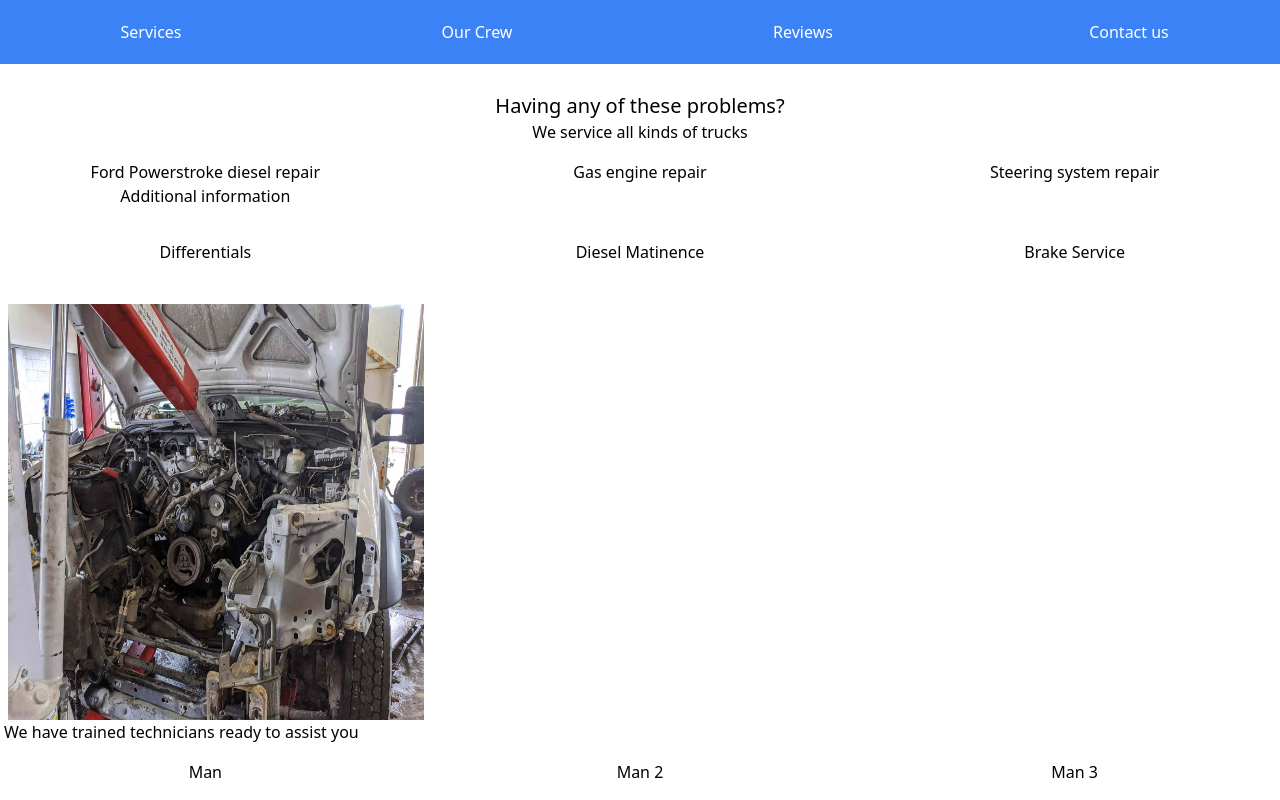
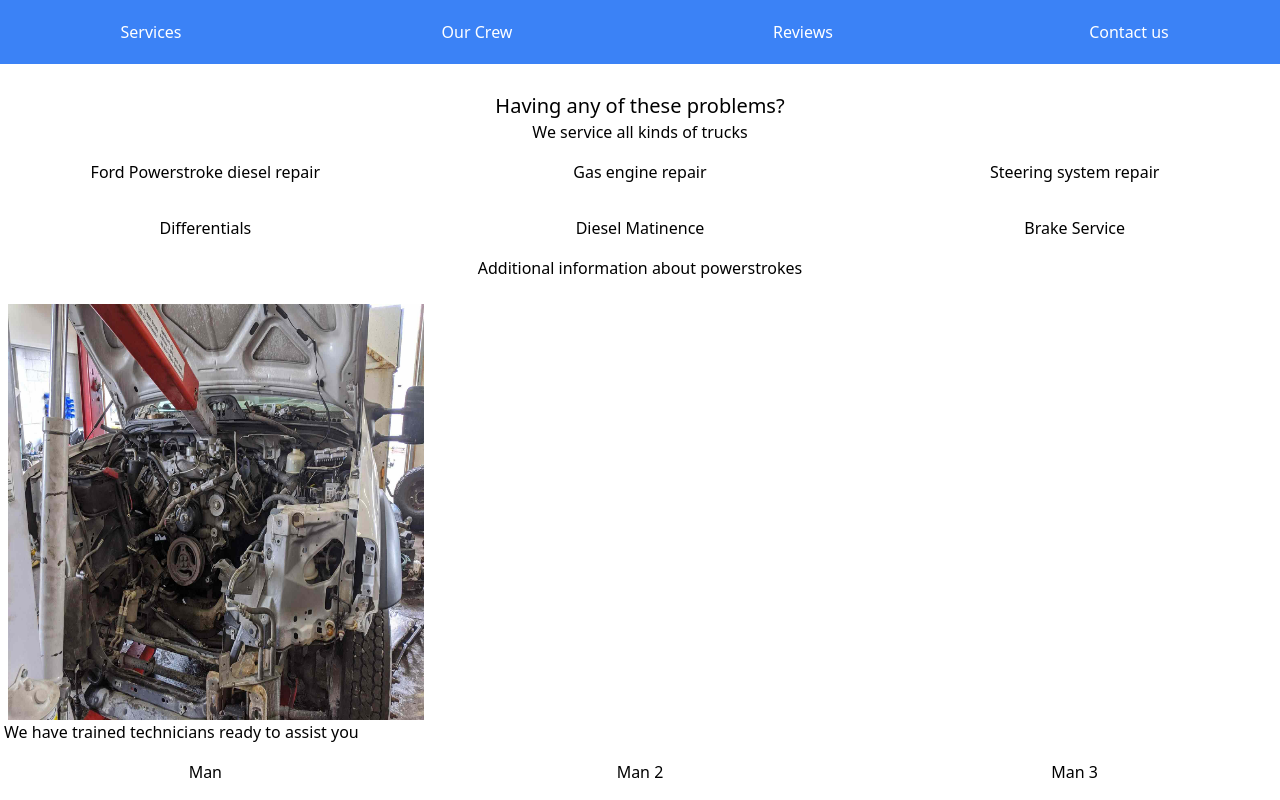
Before and after one commit to DylanBozarth/spokane-power-stroke, a Next.js app: page / in a window 1280 px wide. Both pictures are taken after a click on the element "Ford Powerstroke diesel repair". Shown: the top 800 px of the page. Built offline with nearby package versions, Linux system fonts and the light colour scheme.

Commit message:
info update

```diff
--- a/pages/components/gallery.tsx
+++ /dev/null
@@ -1,70 +0,0 @@
-import Image from "next/image";
-import { useMemo, useState, useEffect } from "react";
-import diesel1 from "../../public/carWork/dieselengine.jpg";
-import brake1 from "../../public/carWork/brake1.jpg";
-import steering1 from "../../public/carWork/steering.jpg";
-import gas1 from "../../public/carWork/gasengine.jpg";
-import diff1 from "../../public/carWork/sexyengine.jpg";
-import powerstroke1 from "../../public/carWork/truckengine.jpg";
-import { title } from "process";
-export const Gallery = (props: any) => {
-  const [catagory, setCatagory] = useState('base')
-  const [active, setActive] = useState(0)
-  let displayWork = [
-    {  image: powerstroke1, type: "powerstroke" },
-    {  image: gas1, type: "gas" },
-    {  image: steering1, type: "steering" },
-    {  image: diff1, type: "diff" },
-    {  image: diesel1, type: "diesel" },
-    {  image: brake1, type: "brake" },
-  ];
-useEffect(() => {
-
-}, [])
-  return (
-    <div>
-
-
-<div className="flex flex-wrap -mx-1 lg:-mx-4 text-center ">
-      <div className="pointer my-1 px-1 w-full md:w-1/2 lg:my-4 lg:px-4 lg:w-1/3 " onClick={() => {setActive(1), setCatagory('powerstroke')}}>
-      Ford Powerstroke diesel repair
-      <p className={active  === 1 ? 'text' : 'hidden'}>Additional information</p></div>
-      <div className="pointer my-1 px-1 w-full md:w-1/2 lg:my-4 lg:px-4 lg:w-1/3" onClick={() => {setActive(2), setCatagory('gas')}}>
-      Gas engine repair
-      <p className={active  === 2 ? 'text' : 'hidden'}>Additional information</p></div>
-      <div className="pointer my-1 px-1 w-full md:w-1/2 lg:my-4 lg:px-4 lg:w-1/3" onClick={() => {setActive(3), setCatagory('steering')}}>
-      Steering system repair
-      <p className={active  === 3 ? 'text' : 'hidden'}>Additional information</p></div>
-      <div className="pointer my-1 px-1 w-full md:w-1/2 lg:my-4 lg:px-4 lg:w-1/3" onClick={() => {setActive(4), setCatagory('diff')}}>
-     Differentials
-      <p className={active  === 4 ? 'text' : 'hidden'}>Additional information</p></div>
-      <div className="pointer my-1 px-1 w-full md:w-1/2 lg:my-4 lg:px-4 lg:w-1/3" onClick={() => {setActive(5), setCatagory('diesel')}}>
-     Diesel Matinence
-      <p className={active  === 5 ? 'text' : 'hidden'}>Additional information</p></div>
-      <div className="pointer -1 px-1 w-full md:w-1/2 lg:my-4 lg:px-4 lg:w-1/3" onClick={() => {setActive(6), setCatagory('brake')}}>
-      Brake Service
-      <p className={active  === 6 ? 'text' : 'hidden'}>Additional information</p></div>
-    </div>
-
-    <div className="flex  ">
-
-        {displayWork.filter((displayWork) => displayWork.type === catagory).map((displayWork) => (
-          <div className="w-1/3 px-1" key={title}>
-            {" "}
-            <br />
-            <Image
-              src={displayWork.image}
-              layout="responsive"
-              alt="powerstroke"
-              width="200"
-              height="200"
-              className="block h-auto w-full"
-            />
-          </div>
-        ))}
-
-    </div></div>
-  );
-};
-// photos of repairs with little tooltips
-// gallery type slideshow  Hey its responsive
--- a/pages/components/services.tsx
+++ b/pages/components/services.tsx
@@ -1,26 +1,79 @@
-import {useState} from 'react'
-export const Services = () => {
-    const [active, setActive] = useState(0)
-    return (
+import Image from "next/image";
+import { useMemo, useState, useEffect } from "react";
+import diesel1 from "../../public/carWork/dieselengine.jpg";
+import brake1 from "../../public/carWork/brake1.jpg";
+import steering1 from "../../public/carWork/steering.jpg";
+import gas1 from "../../public/carWork/gasengine.jpg";
+import diff1 from "../../public/carWork/sexyengine.jpg";
+import powerstroke1 from "../../public/carWork/truckengine.jpg";
+import sample from '../../public/carWork/sexyengine.jpg'
+import { title } from "process";
+export const Services = (props: any) => {
+  const [catagory, setCatagory] = useState('base')
+  const [active, setActive] = useState(0)
+  let displayWork = [
+    {  image: powerstroke1, type: "powerstroke" },
+    {  image: gas1, type: "gas" },
+    {  image: steering1, type: "steering" },
+    {  image: diff1, type: "diff" },
+    {  image: diesel1, type: "diesel" },
+    {  image: brake1, type: "brake" },
+    {  image: sample, type: "base" },
+    {  image: sample, type: "base" },
+    {  image: sample, type: "base" },
+  ];
+useEffect(() => {
+
+}, [])
+  return (
+    <div>
+
+
 <div className="flex flex-wrap -mx-1 lg:-mx-4 text-center ">
-      <div className="pointer my-1 px-1 w-full md:w-1/2 lg:my-4 lg:px-4 lg:w-1/3 " onClick={() => setActive(1)}>
+      <div className="pointer my-1 px-1 w-full md:w-1/2 lg:my-4 lg:px-4 lg:w-1/3 " onClick={() => {setActive(1), setCatagory('powerstroke')}}>
       Ford Powerstroke diesel repair
-      <p className={active  === 1 ? 'text' : 'hidden'}>Additional information</p></div>
-      <div className="pointer my-1 px-1 w-full md:w-1/2 lg:my-4 lg:px-4 lg:w-1/3" onClick={() => setActive(2)}>
+     </div>
+      <div className="pointer my-1 px-1 w-full md:w-1/2 lg:my-4 lg:px-4 lg:w-1/3" onClick={() => {setActive(2), setCatagory('gas')}}>
       Gas engine repair
-      <p className={active  === 2 ? 'text' : 'hidden'}>Additional information</p></div>
-      <div className="pointer my-1 px-1 w-full md:w-1/2 lg:my-4 lg:px-4 lg:w-1/3" onClick={() => setActive(3)}>
+      </div>
+      <div className="pointer my-1 px-1 w-full md:w-1/2 lg:my-4 lg:px-4 lg:w-1/3" onClick={() => {setActive(3), setCatagory('steering')}}>
+      Steering system repair
+      </div>
+      <div className="pointer my-1 px-1 w-full md:w-1/2 lg:my-4 lg:px-4 lg:w-1/3" onClick={() => {setActive(4), setCatagory('diff')}}>
+     Differentials
+     </div>
+      <div className="pointer my-1 px-1 w-full md:w-1/2 lg:my-4 lg:px-4 lg:w-1/3" onClick={() => {setActive(5), setCatagory('diesel')}}>
+     Diesel Matinence
+      </div>
+      <div className="pointer -1 px-1 w-full md:w-1/2 lg:my-4 lg:px-4 lg:w-1/3" onClick={() => {setActive(6), setCatagory('brake')}}>
       Brake Service
-      <p className={active  === 3 ? 'text' : 'hidden'}>Additional information</p></div>
-      <div className="pointer my-1 px-1 w-full md:w-1/2 lg:my-4 lg:px-4 lg:w-1/3" onClick={() => setActive(4)}>
-      Steering system repair
-      <p className={active  === 4 ? 'text' : 'hidden'}>Additional information</p></div>
-      <div className="pointer my-1 px-1 w-full md:w-1/2 lg:my-4 lg:px-4 lg:w-1/3" onClick={() => setActive(5)}>
-      Differentials
-      <p className={active  === 5 ? 'text' : 'hidden'}>Additional information</p></div>
-      <div className="pointer -1 px-1 w-full md:w-1/2 lg:my-4 lg:px-4 lg:w-1/3" onClick={() => setActive(6)}>
-      General Diesel Maintinence
-      <p className={active  === 6 ? 'text' : 'hidden'}>Additional information</p></div>
+     </div>
     </div>
-    )
-}
+    <p className={active  === 1 ? 'text-center' : 'hidden'}>Additional information about powerstrokes</p>
+    <p className={active  === 2 ? 'text-center' : 'hidden'}>Additional information about Gas engines</p>
+    <p className={active  === 3 ? 'text-center' : 'hidden'}>Additional information about Steering systems</p>
+    <p className={active  === 4 ? 'text-center' : 'hidden'}>Additional information about Differentials</p>
+    <p className={active  === 5 ? 'text-center' : 'hidden'}>Additional information about Diesel engines</p>
+    <p className={active  === 6 ? 'text-center' : 'hidden'}>Additional information about Brakes</p>
+    <div className="flex  ">
+
+        {displayWork.filter((displayWork) => displayWork.type === catagory).map((displayWork) => (
+          <div className="w-1/3 px-1" key={title}>
+            {" "}
+            <br />
+            <Image
+              src={displayWork.image}
+              layout="responsive"
+              alt="powerstroke"
+              width="200"
+              height="200"
+              className="block h-auto w-full"
+            />
+          </div>
+        ))}
+
+    </div></div>
+  );
+};
+// photos of repairs with little tooltips
+// gallery type slideshow  Hey its responsive
--- a/pages/mainpage.tsx
+++ b/pages/mainpage.tsx
@@ -1,8 +1,7 @@
 import { About } from "./components/about";
 import { Contact } from "./components/contact";
-import { Gallery } from "./components/gallery";
+import { Services } from "./components/services";
 import { Reviews } from "./components/reviews";
-import { Services } from "./components/services";
 import { useState } from "react";
 import { Navbar } from "./components/navbar";
 export const MainPage = () => {
@@ -19,7 +18,7 @@ export const MainPage = () => {
         <h1 className="text-center px-1 text-blue" id="">
           We service all kinds of trucks
         </h1>
-        <Gallery />
+        <Services />
         <h1 className="divider" id="crew">
           We have trained technicians ready to assist you
         </h1>
```
